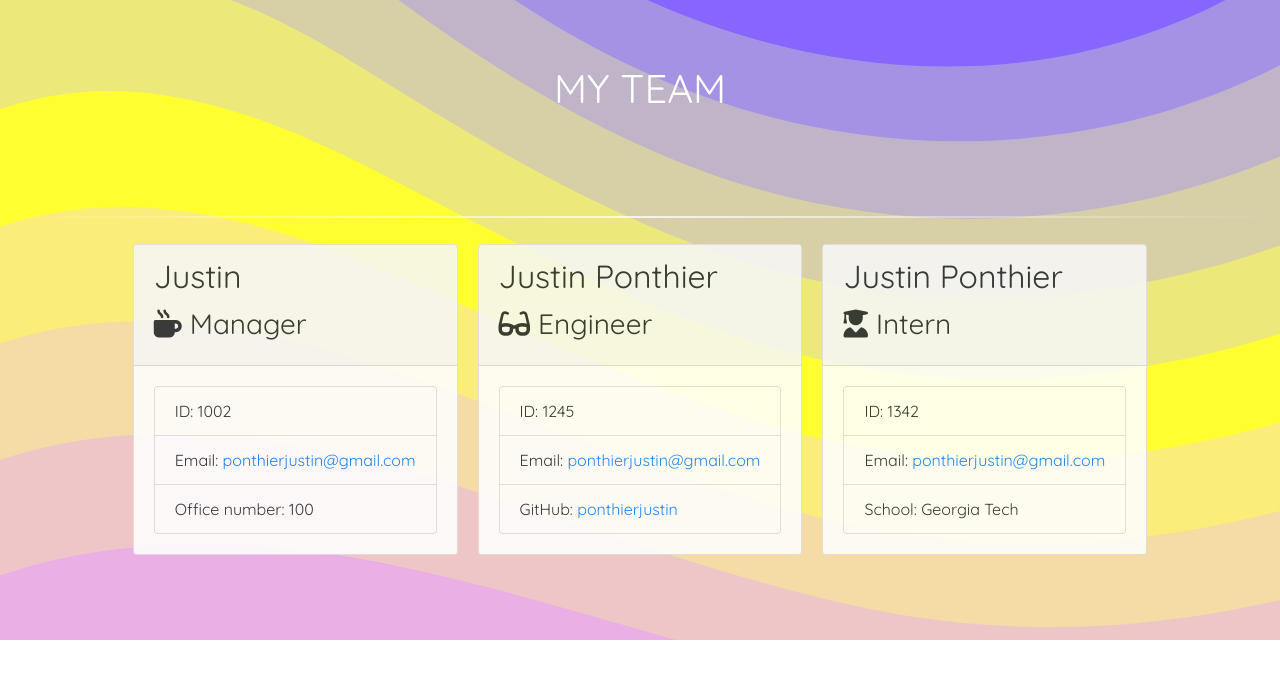
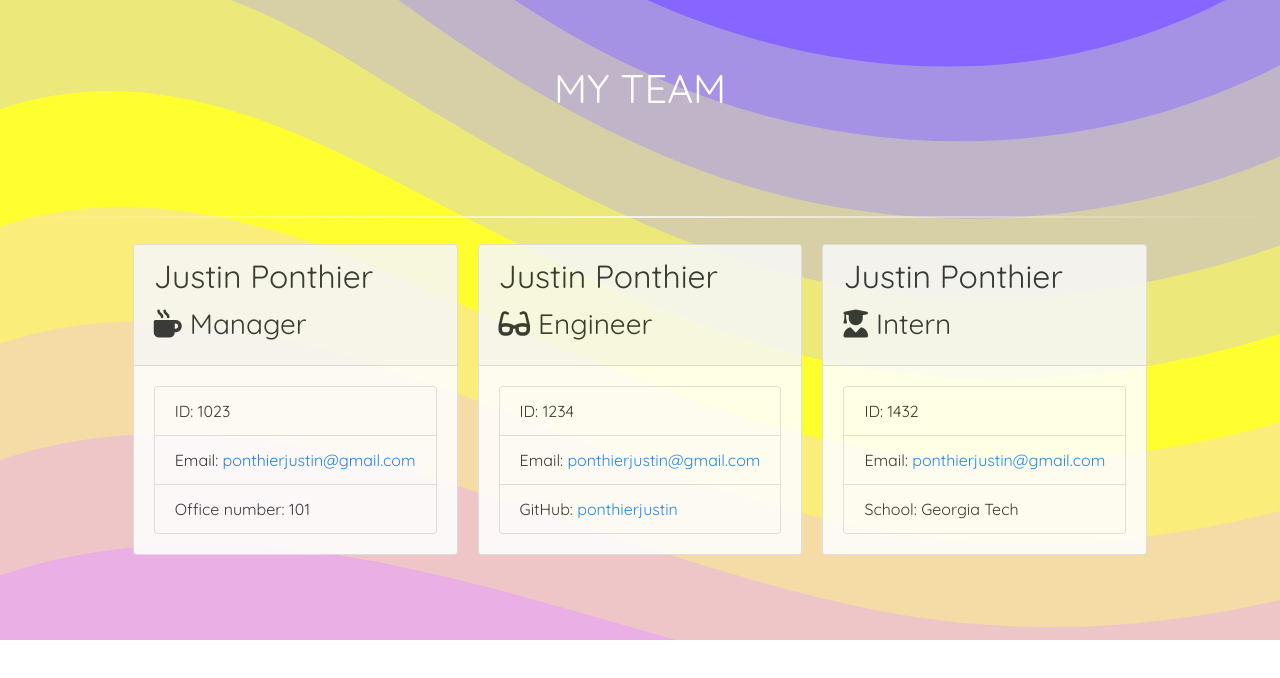
Before and after one commit to ponthierjustin/employeeInfoCardCLI, a website: page Develop/output/team.html in a window 1280 px wide. Drawn offline with nearby package versions, Linux system fonts and the light colour scheme.

Commit message:
updated readme, all test passing, full functioning

```diff
--- a/Develop/output/team.html
+++ b/Develop/output/team.html
@@ -27,14 +27,14 @@
             <div class="team-area col-12 d-flex justify-content-center">
                 <div class="card employee-card ">
     <div class="card-header">
-        <h2 class="card-title">Justin</h2>
+        <h2 class="card-title">Justin Ponthier</h2>
         <h3 class="card-title"><i class="fas fa-mug-hot mr-2"></i>Manager</h3>
     </div>
     <div class="card-body">
         <ul class="list-group">
-            <li class="list-group-item">ID: 1002</li>
+            <li class="list-group-item">ID: 1023</li>
             <li class="list-group-item">Email: <a href="mailto:ponthierjustin@gmail.com">ponthierjustin@gmail.com</a></li>
-            <li class="list-group-item">Office number: 100</li>
+            <li class="list-group-item">Office number: 101</li>
         </ul>
     </div>
 </div>
@@ -46,7 +46,7 @@
     </div>
     <div class="card-body">
         <ul class="list-group">
-            <li class="list-group-item">ID: 1245</li>
+            <li class="list-group-item">ID: 1234</li>
             <li class="list-group-item">Email: <a href="mailto:ponthierjustin@gmail.com">ponthierjustin@gmail.com</a></li>
             <li class="list-group-item">GitHub: <a href="https://github.com/ponthierjustin" target="_blank" rel="noopener noreferrer">ponthierjustin</a></li>
         </ul>
@@ -60,7 +60,7 @@
     </div>
     <div class="card-body">
         <ul class="list-group">
-            <li class="list-group-item">ID: 1342</li>
+            <li class="list-group-item">ID: 1432</li>
             <li class="list-group-item">Email: <a href="mailto:ponthierjustin@gmail.com">ponthierjustin@gmail.com</a></li>
             <li class="list-group-item">School: Georgia Tech</li>
         </ul>
```
Also changed, not shown: README.md, 1 other file.
